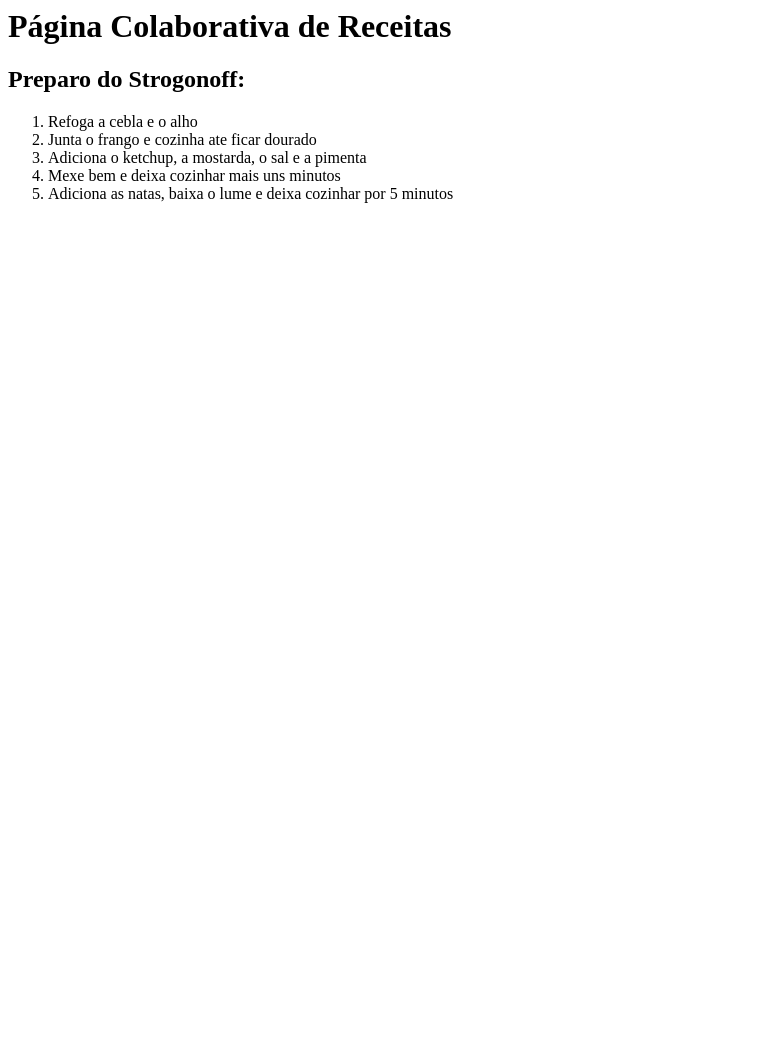
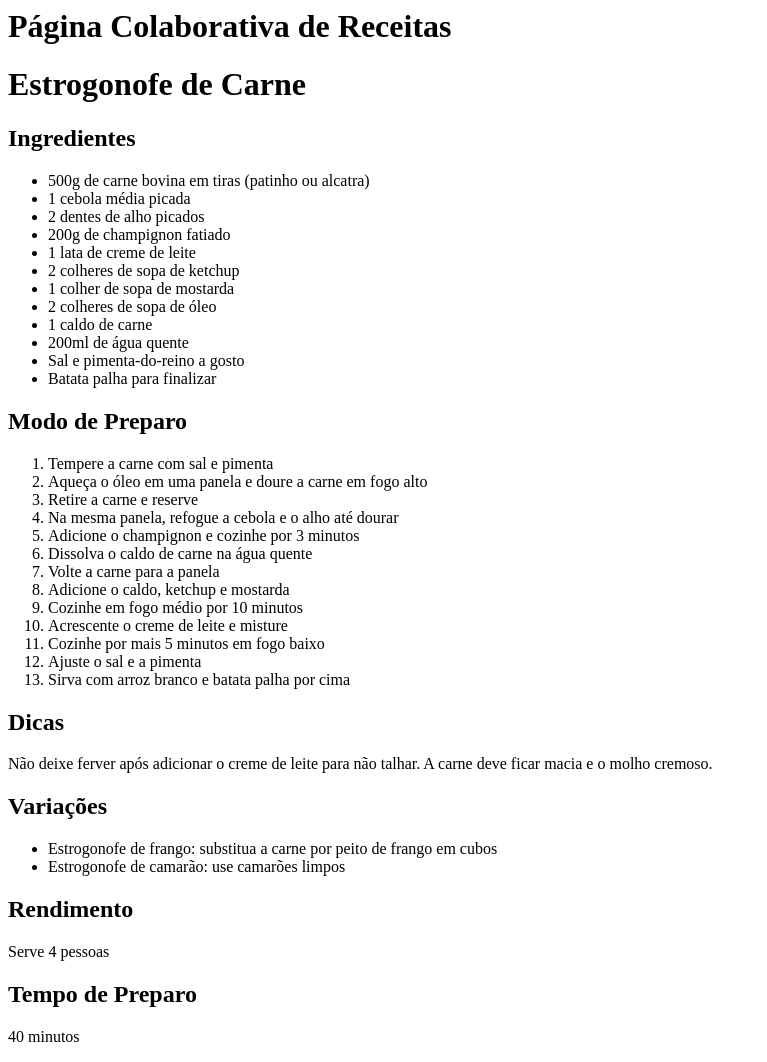
Before and after one commit to IG015/mesa, a plain HTML site: page src/index.html in a window 1280 px wide. Shown: the whole page, without its empty margins (0-767 px from the left). Before the commit the page ends 800 px from the top, so only its background shows below. Drawn offline with Linux system fonts and the light colour scheme.

Commit message:
Feat - Criação da receita do strogonoff no index.html

```diff
--- a/src/index.html
+++ b/src/index.html
@@ -1,12 +1,52 @@
 <!-- Página inicial do projeto -->
 <h1>Página Colaborativa de Receitas</h1>
 
+<h1>Estrogonofe de Carne</h1>
 
-<h2>Preparo do Strogonoff:</h2>
-<ol>
-    <li>Refoga a cebla e o alho</li>
-    <li>Junta o frango e cozinha ate ficar dourado</li>
-    <li>Adiciona o ketchup,  a mostarda, o sal e a pimenta</li>
-    <li>Mexe bem e deixa cozinhar mais uns minutos</li>
-    <li>Adiciona as natas, baixa o lume e deixa cozinhar por 5 minutos</li>
-</ol>
+    <h2>Ingredientes</h2>
+    <ul>
+        <li>500g de carne bovina em tiras (patinho ou alcatra)</li>
+        <li>1 cebola média picada</li>
+        <li>2 dentes de alho picados</li>
+        <li>200g de champignon fatiado</li>
+        <li>1 lata de creme de leite</li>
+        <li>2 colheres de sopa de ketchup</li>
+        <li>1 colher de sopa de mostarda</li>
+        <li>2 colheres de sopa de óleo</li>
+        <li>1 caldo de carne</li>
+        <li>200ml de água quente</li>
+        <li>Sal e pimenta-do-reino a gosto</li>
+        <li>Batata palha para finalizar</li>
+    </ul>
+
+    <h2>Modo de Preparo</h2>
+    <ol>
+        <li>Tempere a carne com sal e pimenta</li>
+        <li>Aqueça o óleo em uma panela e doure a carne em fogo alto</li>
+        <li>Retire a carne e reserve</li>
+        <li>Na mesma panela, refogue a cebola e o alho até dourar</li>
+        <li>Adicione o champignon e cozinhe por 3 minutos</li>
+        <li>Dissolva o caldo de carne na água quente</li>
+        <li>Volte a carne para a panela</li>
+        <li>Adicione o caldo, ketchup e mostarda</li>
+        <li>Cozinhe em fogo médio por 10 minutos</li>
+        <li>Acrescente o creme de leite e misture</li>
+        <li>Cozinhe por mais 5 minutos em fogo baixo</li>
+        <li>Ajuste o sal e a pimenta</li>
+        <li>Sirva com arroz branco e batata palha por cima</li>
+    </ol>
+
+    <h2>Dicas</h2>
+    <p>Não deixe ferver após adicionar o creme de leite para não talhar. A carne deve ficar macia e o molho cremoso.</p>
+
+    <h2>Variações</h2>
+    <ul>
+        <li>Estrogonofe de frango: substitua a carne por peito de frango em cubos</li>
+        <li>Estrogonofe de camarão: use camarões limpos</li>
+    </ul>
+
+    <h2>Rendimento</h2>
+    <p>Serve 4 pessoas</p>
+
+    <h2>Tempo de Preparo</h2>
+    <p>40 minutos</p>
```
